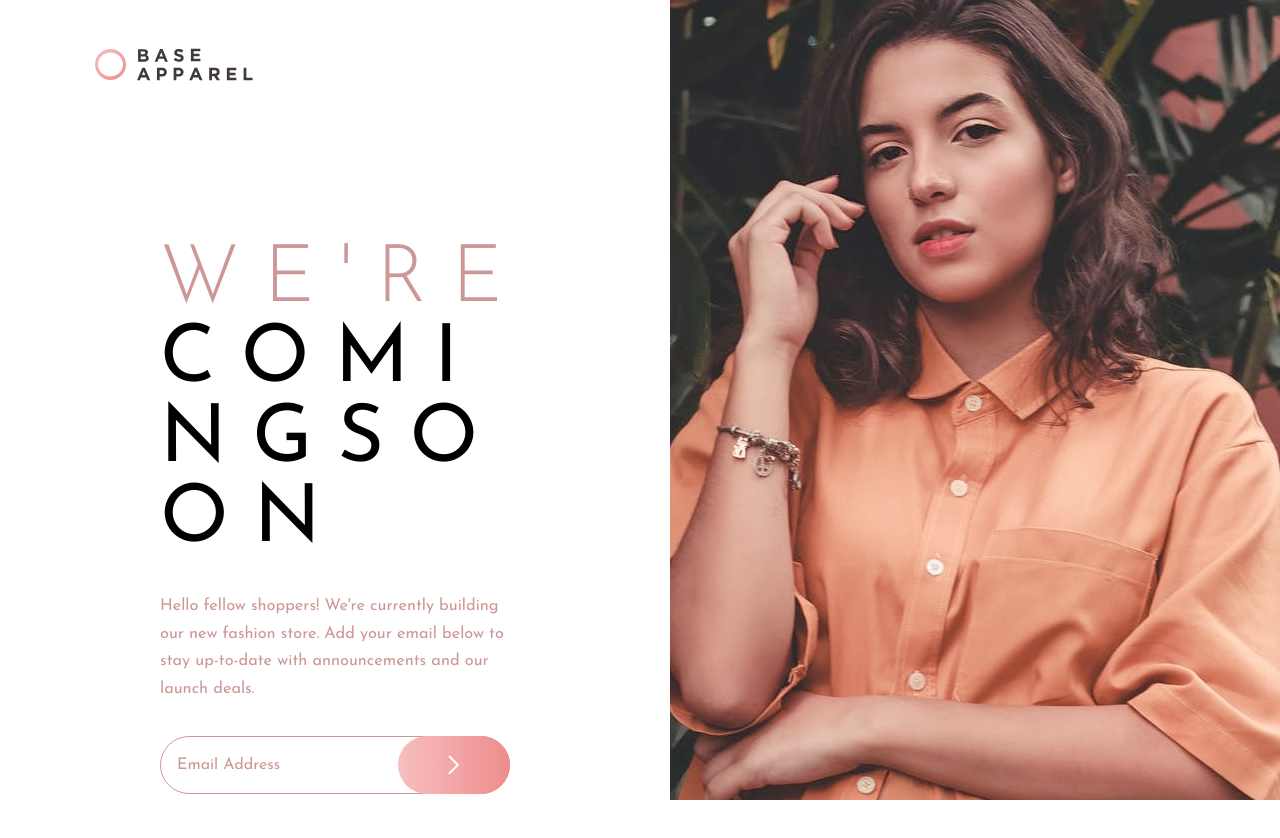
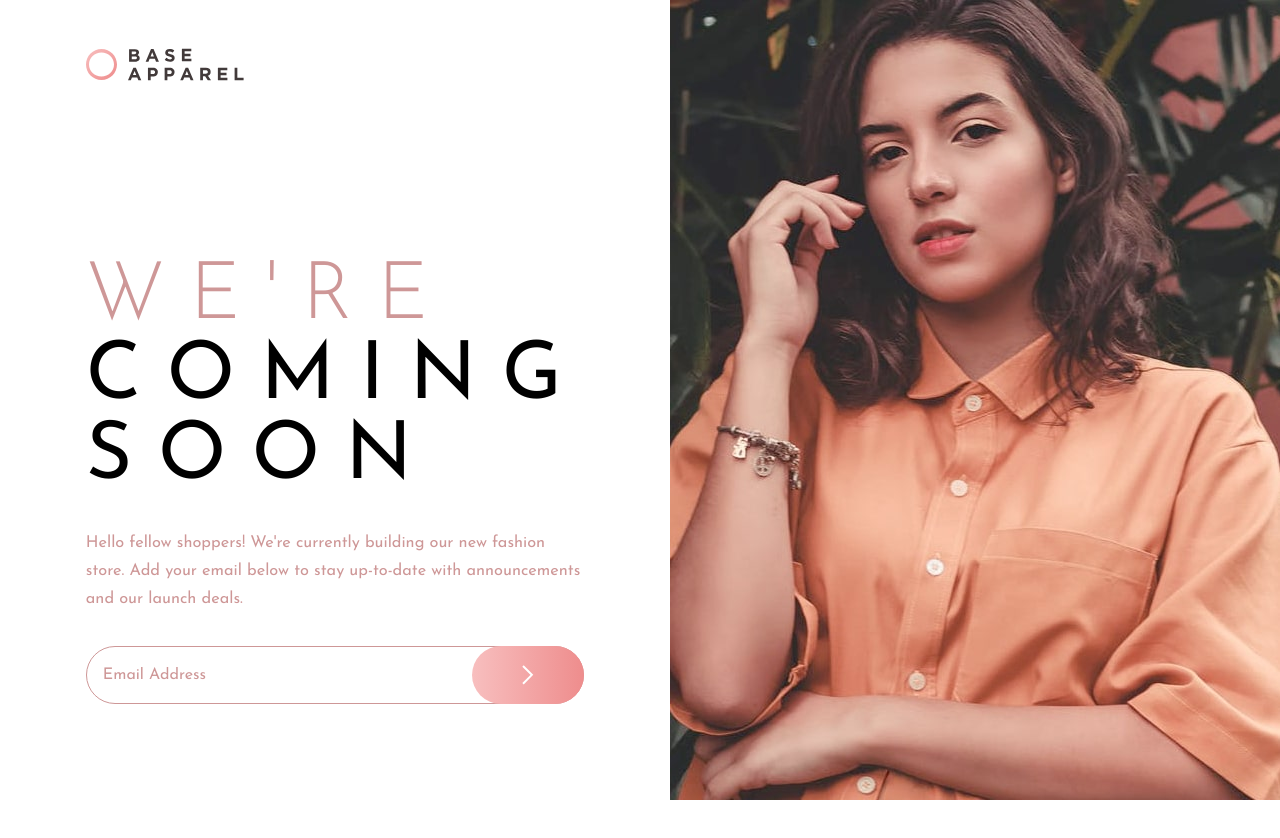
Before and after one commit to Chris-Wagg-Frontend-Mentor-Projects/base-apparel, a Next.js app: page / in a window 1280 px wide. Shown: the top 838 px of the page. Before the commit the page ends 800 px from the top, so only its background shows below. Built offline with nearby package versions, Linux system fonts and the light colour scheme.

Commit message:
final commit

```diff
--- a/src/app/globals.css
+++ b/src/app/globals.css
@@ -19,24 +19,28 @@ img {
 	font-family: 'Josefin Sans', sans-serif;
 	display: flex;
 	flex: 1;
+	justify-content: center;
+}
+
+.left-content-wrapper {
 	flex-direction: column;
+	max-width: 50ch;
 }
 
 header {
 	margin-top: 3rem;
-	width: 30rem;
-	align-self: center;
 }
 
 .text-wrapper {
 	display: flex;
-	flex-shrink: 1;
+	/* flex-shrink: 1; */
 	flex-direction: column;
 	justify-content: center;
 	height: 100%;
 	align-self: center;
 	gap: 2rem;
-	margin: 10rem;
+	/* margin: 10rem; */
+	/* max-width: 30rem; */
 }
 
 .pink-title {
@@ -140,20 +144,22 @@ input:invalid {
 	}
 
 	header {
+		/* margin-top: 0; */
 		margin: 2rem;
 	}
 
 	.text-wrapper {
 		text-align: center;
-		margin: 4rem;
+		margin: 2rem;
+		height: 50%;
 	}
 
 	h1,
 	.pink-title {
-		font-size: 4rem;
+		font-size: 3rem;
 	}
 
 	p {
-		font-size: 1.1rem;
+		font-size: 0.9rem;
 	}
 }
--- a/src/app/page.tsx
+++ b/src/app/page.tsx
@@ -38,6 +38,7 @@ export default function Home() {
 		<>
 			<div className='content-wrapper'>
 				<section className='left-wrapper'>
+					<div className='left-content-wrapper'>
 						<header>
 							<svg
 								xmlns='http://www.w3.org/2000/svg'
@@ -50,7 +51,10 @@ export default function Home() {
 										y1='0%'
 										y2='100%'>
 										<stop offset='0%' stopColor='#F8BFBF' />
-									<stop offset='100%' stopColor='#EE8B8B' />
+										<stop
+											offset='100%'
+											stopColor='#EE8B8B'
+										/>
 									</linearGradient>
 								</defs>
 								<g fill='none' fillRule='evenodd'>
@@ -77,7 +81,8 @@ export default function Home() {
 						<section className='text-wrapper'>
 							<div>
 								<h1 className='pink-title'>{`W E ' R E`}</h1>
-							<h1 className=''>C O M I N G S O O N</h1>
+								<h1>C O M I N G</h1>
+								<h1> S O O N</h1>
 							</div>
 							<p>
 								{`Hello fellow shoppers! We're currently building our
@@ -93,7 +98,9 @@ export default function Home() {
 										setEmail(e.target.value)
 									}></input>
 								{errors.email && (
-								<p className='error-message'>{errors.email}</p>
+									<p className='error-message'>
+										{errors.email}
+									</p>
 								)}
 								<button onClick={handleSubmit}>
 									<svg
@@ -129,6 +136,7 @@ export default function Home() {
 								</svg>
 							</form>
 						</section>
+					</div>
 				</section>
 				<section className='right-wrapper'>
 					<img src='./hero-desktop.jpg' alt='' />
```
Lines whose indentation alone changed are shown as unchanged.
